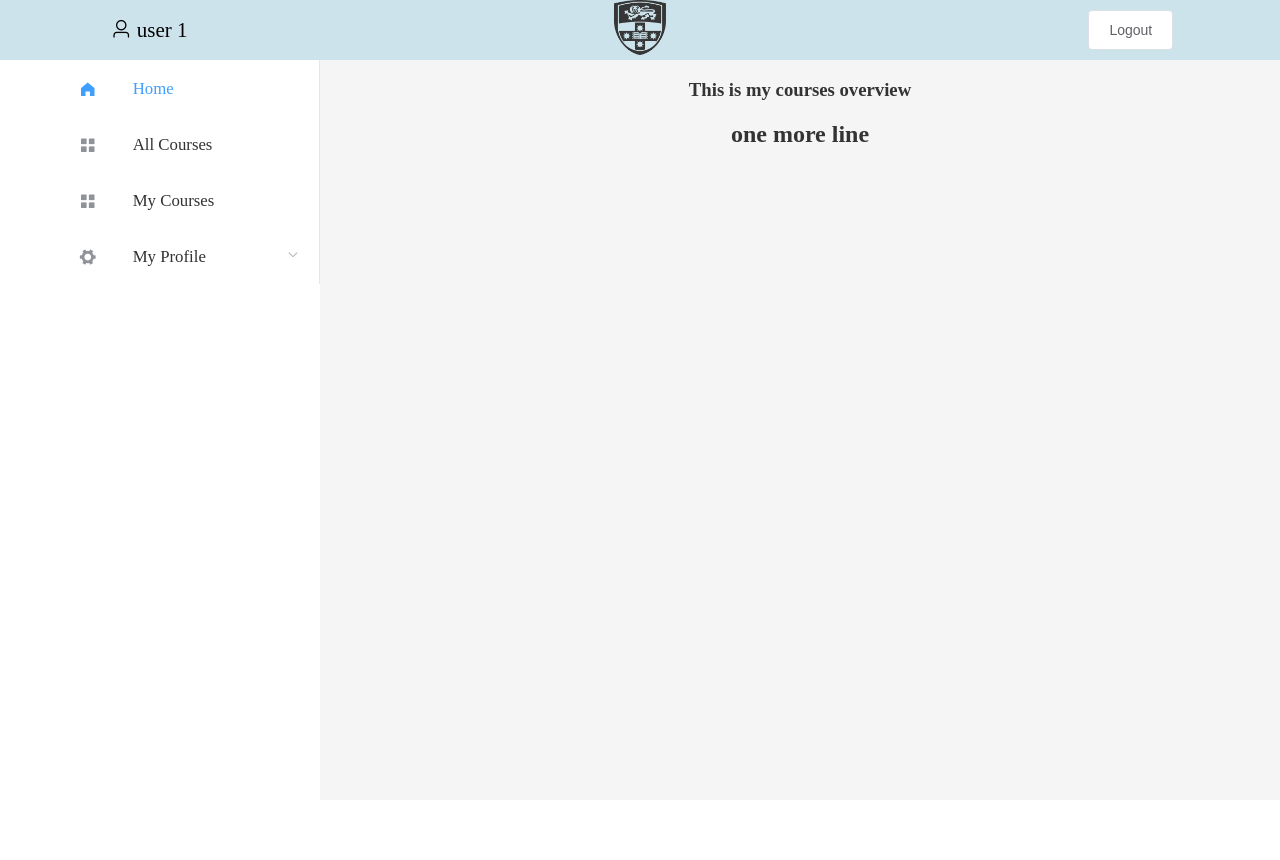
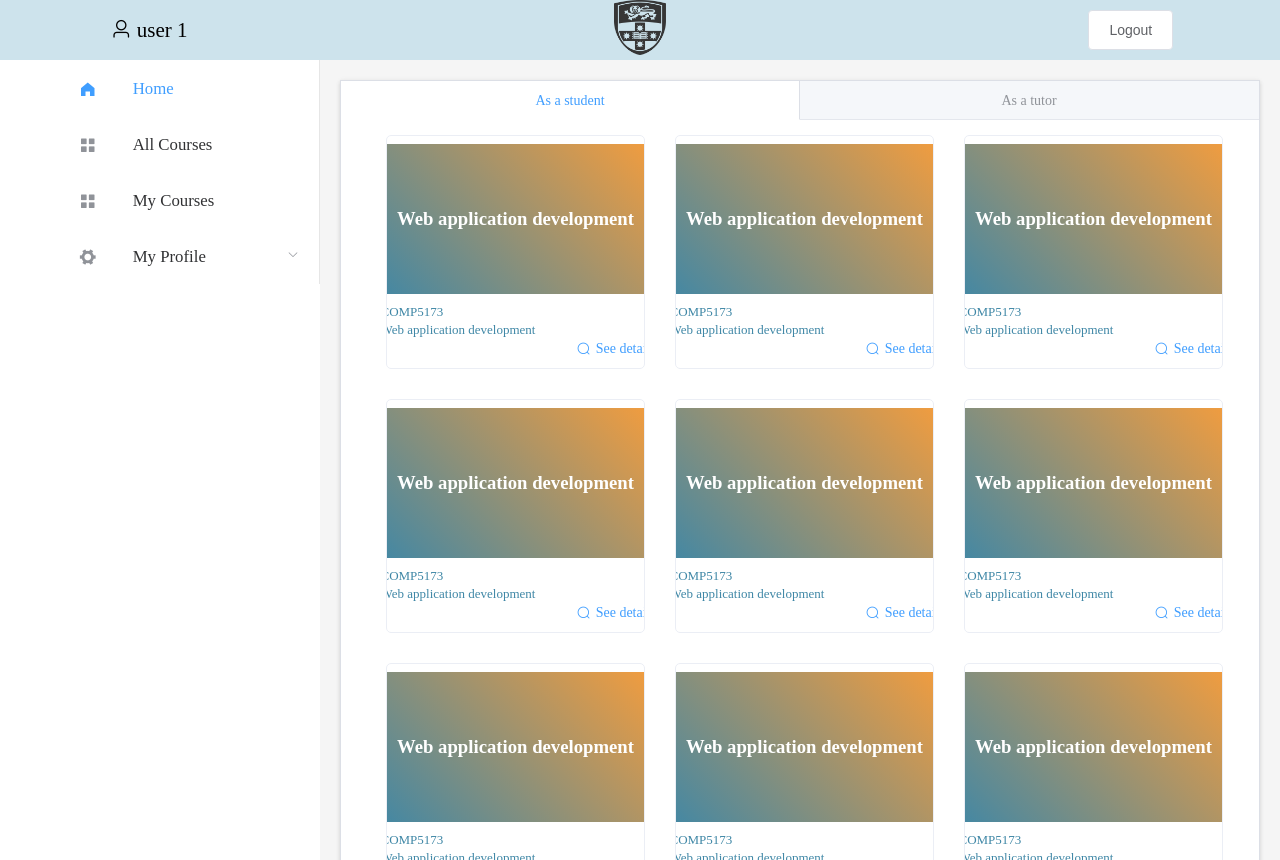
Before and after one commit to zilixx/Peer-study-platform-frontend, a Vue app: page /mycourse in a window 1280 px wide. Before the commit the page ends 800 px from the top, so only its background shows below. Built offline with nearby package versions, Linux system fonts and the light colour scheme.

Commit message:
created course card view, course detail

```diff
--- a/src/App.vue
+++ b/src/App.vue
@@ -74,7 +74,6 @@ body,
 .el-main {
     background-color: #f5f5f5;
     color: #333;
-    text-align: center;
 }
 
 body {
@@ -83,7 +82,7 @@ body {
 
 body > .el-container {
     /* margin-bottom: 40px; */
-    height: 100%;
+    /* height: 100%; */
 }
 
 .main {
--- a/src/components/content/AllCourse.vue
+++ b/src/components/content/AllCourse.vue
@@ -1,40 +1,42 @@
 <template>
   <div>
-    <h1>This is course overview content</h1>
-    <div style="float: left">
+    <el-row>
+      <el-col :span="11">
         <Search_input v-model="inputvalue"></Search_input>
+      </el-col>
+      <el-col :span="5">
+        <button class="button button1" @click="submit">Search</button>
+      </el-col>
+    </el-row>
   </div>
-    <div style="float: right">
-      <button class="button button1" @click="submit">Search</button>
-    </div>
-  </div>
-
 </template>
 
 <script>
 import SearchBar from "../utils/SearchBar";
 export default {
   name: "AllCourse",
-    data(){
+  data() {
     return {
-        inputvalue:''
-      }
+      inputvalue: "",
+    };
   },
-    components:{
-      'Search_input':SearchBar
+  components: {
+    Search_input: SearchBar,
   },
-    methods:{
-      submit(){
-        console.log(this.inputvalue)
-      }
-    }
-}
+  methods: {
+    submit() {
+      console.log(this.inputvalue);
+    },
+  },
+};
 </script>
 
 <style>
 .button {
-    width: 100%;
-    background-color: #4CAF50;
+  display: block;
+  width: 100px;
+  height: 31px;
+  background-color: #4caf50;
   color: white;
   padding: 8px 20px;
   /*margin: 8px 0;*/
@@ -43,14 +45,14 @@
   cursor: pointer;
 }
 
-  .button1{
-    background-color: #4CAF50;
+.button1 {
+  background-color: #4caf50;
   color: white;
   border: none;
 }
 
 .button1:hover {
   background-color: white;
-    color: #4CAF50;
+  color: #4caf50;
 }
 </style>
--- /dev/null
+++ b/src/components/content/CourseDetail.vue
@@ -0,0 +1,98 @@
+<template>
+  <div id="container">
+    <el-page-header
+      title="Go back"
+      @back="goBack"
+      content="Available tutors"
+    ></el-page-header>
+    <el-table
+      :data="tutorList"
+      stripe
+      style="width: 100%"
+      empty-text="No tutor available for this course!"
+      v-loading="loading"
+    >
+      <el-table-column prop="sid" label="Student ID" width="250">
+      </el-table-column>
+      <el-table-column prop="name" label="Tutor name" width="180">
+        <template slot-scope="scope">
+          <el-popover trigger="hover" placement="top">
+            <p>name: {{ scope.row.name }}</p>
+            <p>hobby: {{ scope.row.hobby }}</p>
+            <div slot="reference" class="name-wrapper">
+              <el-tag size="medium">{{ scope.row.name }}</el-tag>
+            </div>
+          </el-popover>
+        </template>
+      </el-table-column>
+      <el-table-column prop="available_time" label="Available on" width="200">
+      </el-table-column>
+      <el-table-column align="right">
+        <template slot-scope="scope">
+          <el-button
+            slot="reference"
+            size="mini"
+            type="primary"
+            icon="el-icon-star-on"
+            @click="handleBooking(scope.$index, scope.row, this)"
+            :disabled="disable"
+            >Booking</el-button
+          >
+          <!-- </el-popconfirm> -->
+        </template>
+      </el-table-column>
+    </el-table>
+  </div>
+</template>
+
+<script>
+export default {
+  name: "CourseDetail",
+  data() {
+    return {
+      tutorList: [],
+      theme: "primary",
+      disable: false,
+      loading: true,
+    };
+  },
+  methods: {
+    goBack() {
+      this.$router.push("/mycourse");
+    },
+    getData() {
+        // asynchronously fetch data
+      setTimeout(() => {
+        this.tutorList = Array(5).fill({
+          sid: "490573282",
+          name: "John",
+          available_time: "Monday 3:00-5:00",
+          hobby: "唱跳rap",
+        });
+        this.loading = false;
+      }, 500);
+    },
+    handleBooking(index, row, that) {
+      console.log(index, row);
+      console.log(that);
+      this.disable = true;
+      this.$message({
+        message: `Successfully booked course of ${row.name}`,
+        type: "success",
+      });
+    },
+  },
+  mounted() {
+    this.getData();
+  },
+};
+</script>
+
+<style scoped>
+#container {
+  padding: 20px;
+}
+.el-page-header {
+  padding: 20px;
+}
+</style>
--- a/src/components/content/MyCourse.vue
+++ b/src/components/content/MyCourse.vue
@@ -1,15 +1,76 @@
 <template>
-    <div>
-        <h1>This is my courses overview</h1>
-        <h2>one more line</h2>
-    </div>
+  <div id="container">
+    <el-tabs type="border-card" stretch="true" v-model="activeName">
+      <el-tab-pane label="As a student" name="student">
+        <div v-if="courses.length">
+          <el-col
+            :span="7"
+            :offset="1"
+            v-for="course in courses"
+            :key="course.id"
+          >
+            <CardView :course="course" />
+          </el-col>
+        </div>
+        <div v-else>
+          <h2>
+            You haven't booked a course. Try to book one in All Courses tab
+          </h2>
+          <el-link type="primary" @click="() => this.$router.push(`/allcourse`)"
+            >All courses</el-link
+          >
+        </div>
+      </el-tab-pane>
+      <el-tab-pane label="As a tutor" name="tutor">
+        <div v-if="tutorCourses.length"></div>
+        <div v-else>
+          <h2>You haven't registered as a tutor for any courses now.</h2>
+          <el-link type="primary" @click="() => this.$router.push(`/register`)"
+            >Go register as a tutor</el-link
+          >
+        </div>
+      </el-tab-pane>
+    </el-tabs>
+  </div>
 </template>
 
 <script>
+import CardView from "../utils/CardView";
 export default {
-    name: "MyCourse"
+  name: "MyCourse",
+  data() {
+    return {
+      activeName: "student",
+      courses: [],
+      tutorCourses: [],
+    };
+  },
+  components: {
+    CardView,
+  },
+  mounted() {
+    this.getData();
+  },
+  methods: {
+    getData() {
+      this.courses = Array(100).fill({
+        id: "COMP5173",
+        name: "Web application development",
+      });
+    },
+    seeDetail(courseId) {
+      this.$router.push(`/course/${courseId}`);
+    },
+  },
 };
 </script>
 
-<style>
+<style scoped>
+#container {
+  padding: 20px;
+}
+.el-col {
+  margin-left: 30px;
+  margin-bottom: 30px;
+}
 </style>
--- a/src/components/header/Header.vue
+++ b/src/components/header/Header.vue
@@ -1,10 +1,12 @@
 <template>
   <el-row type="flex" justify="space-between">
     <el-col :span="5">
-            <div id="welcome"><i class="el-icon-user" id="usericon"></i>{{user.name}}</div>
+      <div id="welcome">
+        <i class="el-icon-user" id="usericon"></i>{{ user.name }}
+      </div>
     </el-col>
-        <el-col :span="5">
-            <img src="../../assets/usyd-logo.png" id="logo"/>
+    <el-col id="image" :span="5">
+        <img src="../../assets/usyd-logo.png" id="logo" />
     </el-col>
     <el-col :span="5">
       <el-button @click="userLogout(user.name)">Logout</el-button>
@@ -44,7 +46,7 @@ img {
 #welcome {
   font-size: 21px;
 }
-#usericon{
+#usericon {
   padding-right: 2%;
 }
 </style>
--- /dev/null
+++ b/src/components/utils/CardView.vue
@@ -0,0 +1,82 @@
+<template>
+  <el-card :body-style="{ padding: '3px' }" shadow="hover">
+    <div id="jumbo">
+      <h3>{{ course.name }}</h3>
+    </div>
+    <div id="caption">
+      <p id="course-id">{{ course.id }}</p>
+      <p id="course-name">{{ course.name }}</p>
+      <p id="detail">
+        <el-link
+          type="primary"
+          icon="el-icon-search"
+          @click="seeDetail(course.id)"
+          >See detail
+        </el-link>
+      </p>
+    </div>
+  </el-card>
+</template>
+
+<script>
+export default {
+  name: "CardView",
+  data() {
+    return {
+      activeName: "student",
+      courses: [],
+    };
+  },
+  props: ["course"],
+  mounted() {
+    this.getData();
+  },
+  methods: {
+    getData() {
+      this.courses = Array(200).fill({
+        id: "COMP5173",
+        name: "Web application development",
+      });
+    },
+    seeDetail(courseId) {
+      this.$router.push(`/course/${courseId}`);
+    },
+  },
+};
+</script>
+
+<style scoped>
+.el-card {
+  padding: 5px;
+  border-radius: 5px;
+  cursor: pointer;
+  display: flex;
+  justify-content: center;
+}
+#jumbo {
+  width: 290px;
+  height: 150px;
+  display: flex;
+  align-items: center;
+  justify-content: center;
+  background: linear-gradient(45deg, #3f87a6, #f69d3c);
+  color: white;
+}
+#caption {
+  margin: 10px 8px 3px 8px;
+  font-size: 13px;
+  color: #3f87a6;
+}
+#caption:hover {
+    text-decoration: underline;
+}
+#detail {
+  text-align: right;
+}
+p#course-id,
+p#course-name,
+p#detail {
+  margin: 2px;
+  word-wrap: break-word;
+}
+</style>
--- a/src/components/utils/SearchBar.vue
+++ b/src/components/utils/SearchBar.vue
@@ -1,7 +1,7 @@
 <!-- Search bar component -->
 <template xmlns:size="http://www.w3.org/1999/xhtml">
     <div>
-        <input :value="currentValue" @input="inputload" placeholder="Please enter class number, eg: COMP5619" class="input" size="165.5">
+        <input :value="currentValue" @input="inputload" placeholder="Please enter class number, eg: COMP5619" class="input" size="66">
     </div>
 </template>
 <script>
--- a/src/routers/router.js
+++ b/src/routers/router.js
@@ -6,16 +6,16 @@ import MyCourse from '../components/content/MyCourse.vue'
 import AllCourse from '../components/content/AllCourse.vue'
 import ViewBooking from '../components/content/ViewBooking.vue'
 import Resigter from '../components/content/Resigter.vue'
+import CourseDetail from '../components/content/CourseDetail.vue'
 
 Vue.use(VueRouter)
 
 export default new VueRouter({
     mode: 'history',
-    routes: [
-        {
+    routes: [{
             path: '/',
             component: Home,
-            props: {username: "user 1"}
+            props: { username: "user 1" }
         },
         {
             path: '/allcourse',
@@ -23,7 +23,7 @@ export default new VueRouter({
         },
         {
             path: '/mycourse',
-            component: MyCourse
+            component: MyCourse,
         },
         {
             path: '/viewbooking',
@@ -32,6 +32,13 @@ export default new VueRouter({
         {
             path: '/register',
             component: Resigter
+        },
+        {
+            path: '/course/:id',
+            name: 'CourseDetail',
+            component: CourseDetail,
+            props: true
         }
+
     ]
 });
```
Lines whose indentation alone changed are shown as unchanged.
